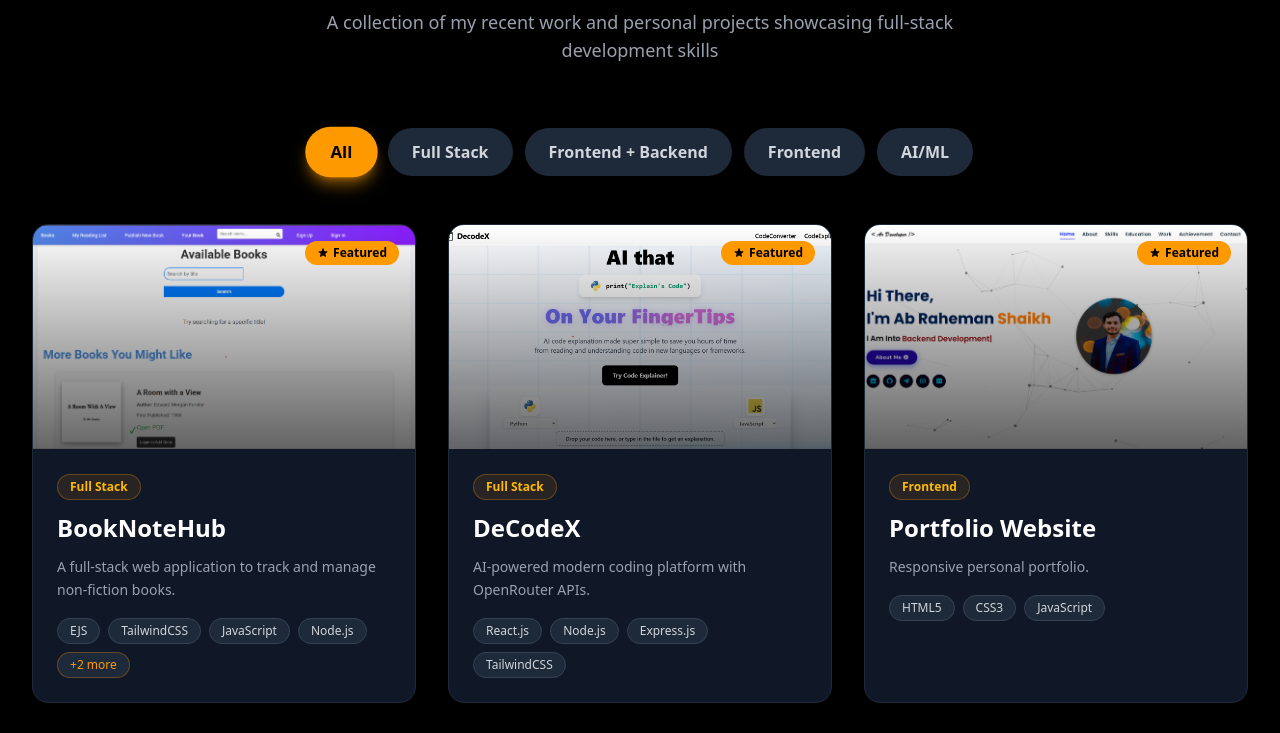
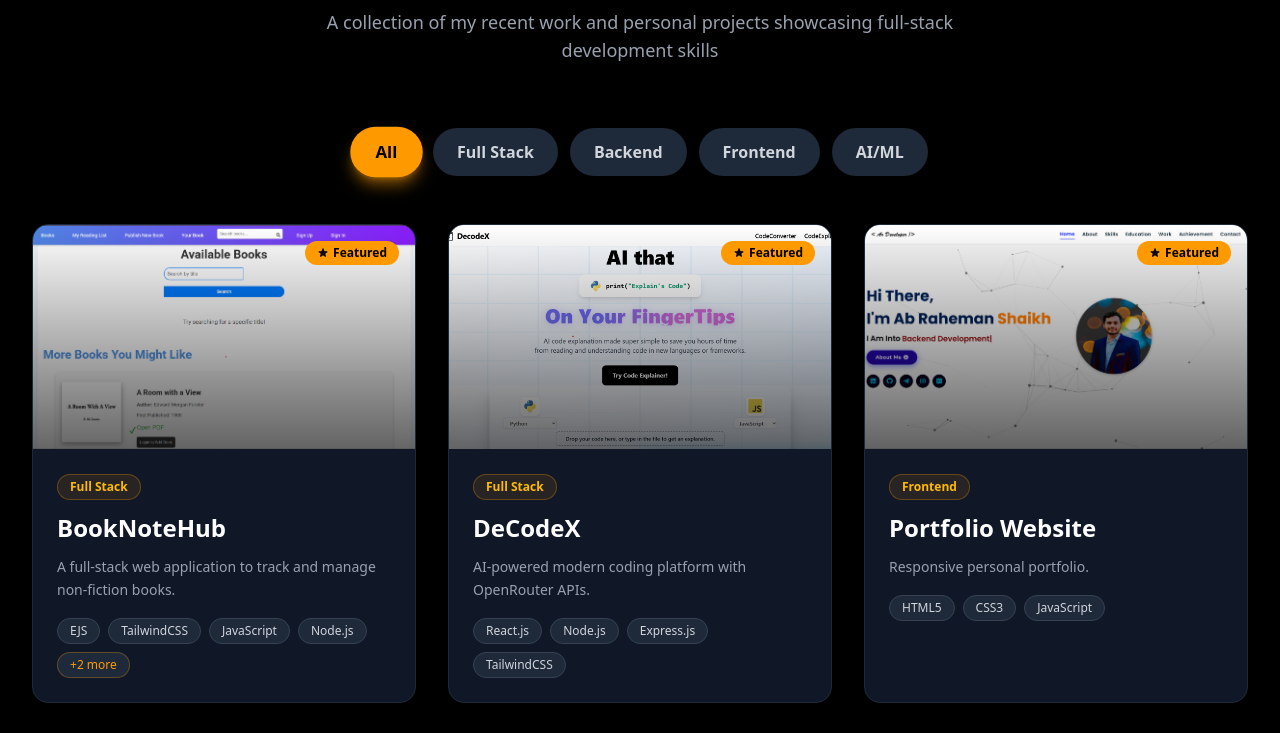
Before and after one commit to Arsk86shaikh/Portfolio_website, a React (Vite) app: page / in a window 1280 px wide. Shown: the part 5140-5873 px from the top of the page. Built offline with nearby package versions, Linux system fonts and the light colour scheme.

Commit message:
fix links

```diff
--- a/src/Components/Projects.jsx
+++ b/src/Components/Projects.jsx
@@ -63,7 +63,7 @@ const Projects = () => {
     image: new URL("../assets/images/projects/ecommerce.jpg", import.meta.url).href,
     link: "https://github.com/Arsk86shaikh/E-commerce_web",
     github: "https://github.com/Arsk86shaikh/E-commerce_web",
-    category: "Frontend + Backend",
+    category: "Backend",
     featured: false
   },
   {
@@ -75,7 +75,7 @@ const Projects = () => {
     image: new URL("../assets/images/projects/portfolio.jpg", import.meta.url).href,
     link: "https://github.com/Arsk86shaikh/portfolio-website",
     github: "https://github.com/Arsk86shaikh/portfolio-website",
-    category: "Frontend + Backend",
+    category: "Backend",
     featured: false
   },
   {
@@ -87,7 +87,7 @@ const Projects = () => {
     image: new URL("../assets/images/projects/bloggram.png", import.meta.url).href,
     link: "https://github.com/Arsk86shaikh/blog",
     github: "https://github.com/Arsk86shaikh/blog",
-    category: "Frontend + Backend",
+    category: "Backend",
     featured: false
   },
   {
@@ -106,7 +106,7 @@ const Projects = () => {
 
 
 
-  const categories = ['All', 'Full Stack','Frontend + Backend ', 'Frontend', 'AI/ML'];
+  const categories = ['All', 'Full Stack','Backend', 'Frontend', 'AI/ML'];
 
   const filteredProjects = selectedCategory === 'All'
     ? projectsData
```
